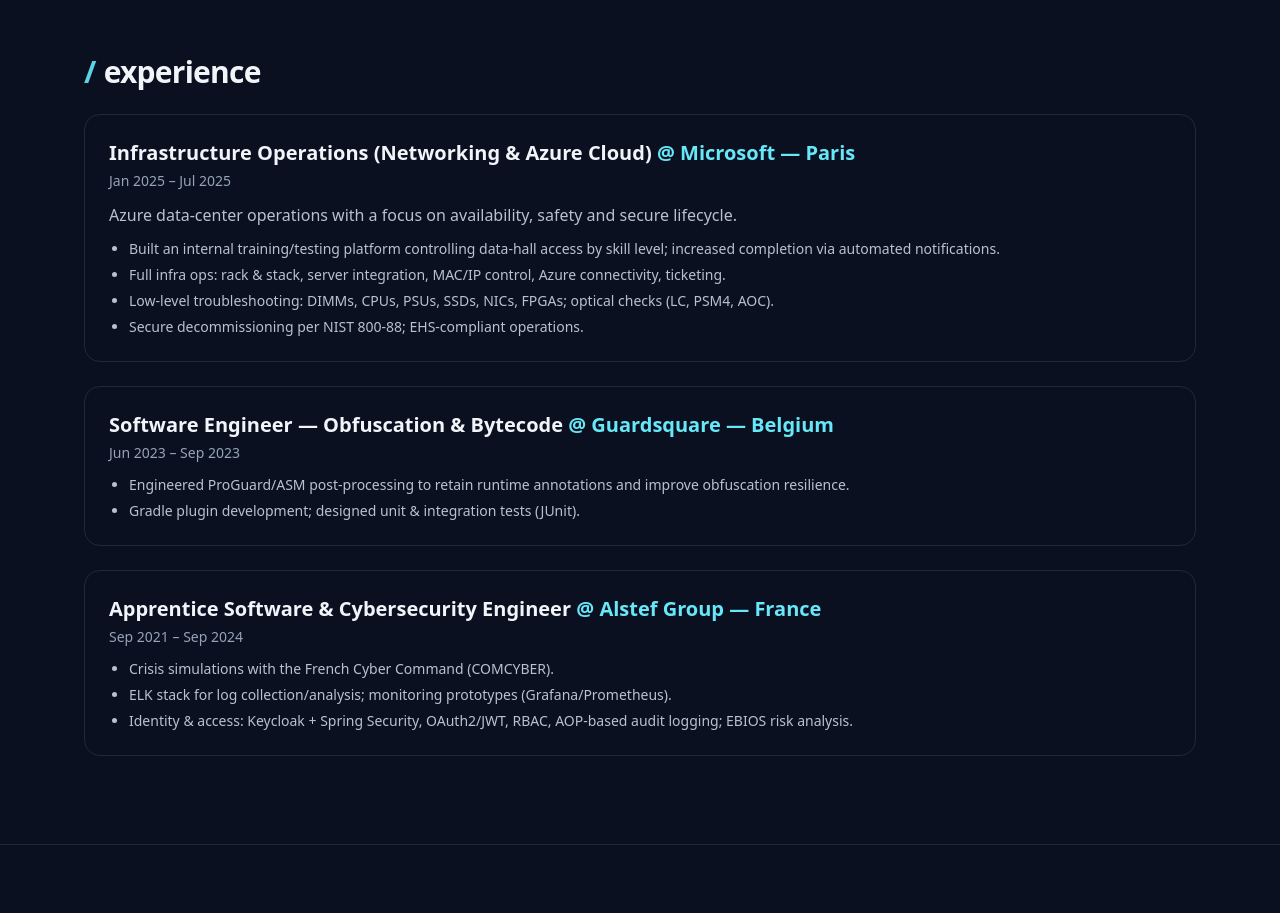
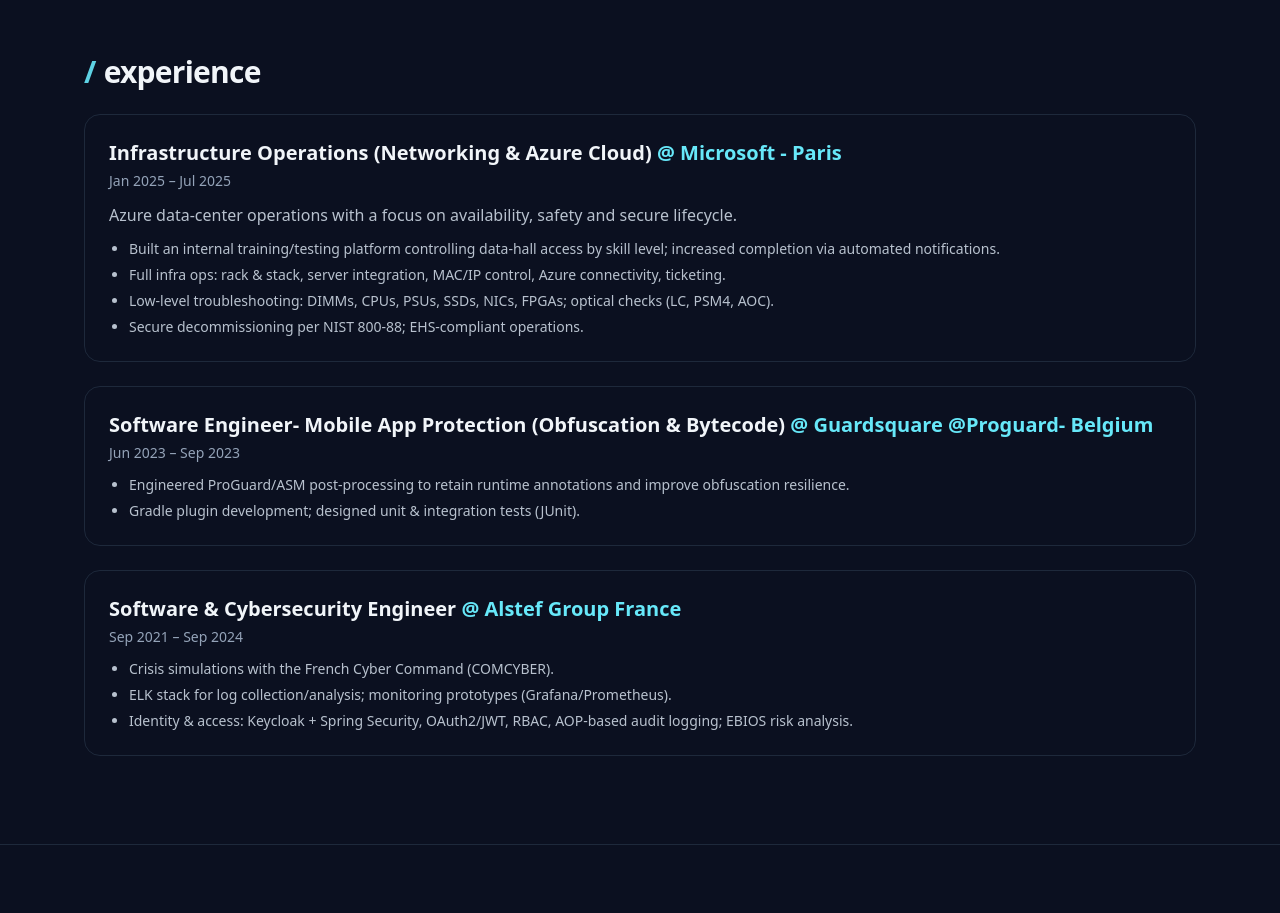
Before and after one commit to MysticKrameNine/ikrame, a Next.js app: page / in a window 1280 px wide. Shown: the part 1120-2033 px from the top of the page. Built offline with nearby package versions, Linux system fonts and the light colour scheme.

Commit message:
small adjusments

```diff
--- a/src/app/page.tsx
+++ b/src/app/page.tsx
@@ -239,7 +239,7 @@
       {/* ===== / experience ===== */}
       <Section id="experience" title="experience">
         <Experience
-          company="Microsoft — Paris"
+          company="Microsoft - Paris"
           role="Infrastructure Operations (Networking & Azure Cloud)"
           period="Jan 2025 – Jul 2025"
           highlight="Azure data-center operations with a focus on availability, safety and secure lifecycle."
@@ -252,8 +252,8 @@
         />
 
         <Experience
-          company="Guardsquare — Belgium"
-          role="Software Engineer — Obfuscation & Bytecode"
+          company="Guardsquare @Proguard- Belgium"
+          role="Software Engineer- Mobile App Protection (Obfuscation & Bytecode)"
           period="Jun 2023 – Sep 2023"
           bullets={[
             "Engineered ProGuard/ASM post-processing to retain runtime annotations and improve obfuscation resilience.",
@@ -262,8 +262,8 @@
         />
 
         <Experience
-          company="Alstef Group — France"
-          role="Apprentice Software & Cybersecurity Engineer"
+          company="Alstef Group                                                                                                  France"
+          role="Software & Cybersecurity Engineer"
           period="Sep 2021 – Sep 2024"
           bullets={[
             "Crisis simulations with the French Cyber Command (COMCYBER).",
```
